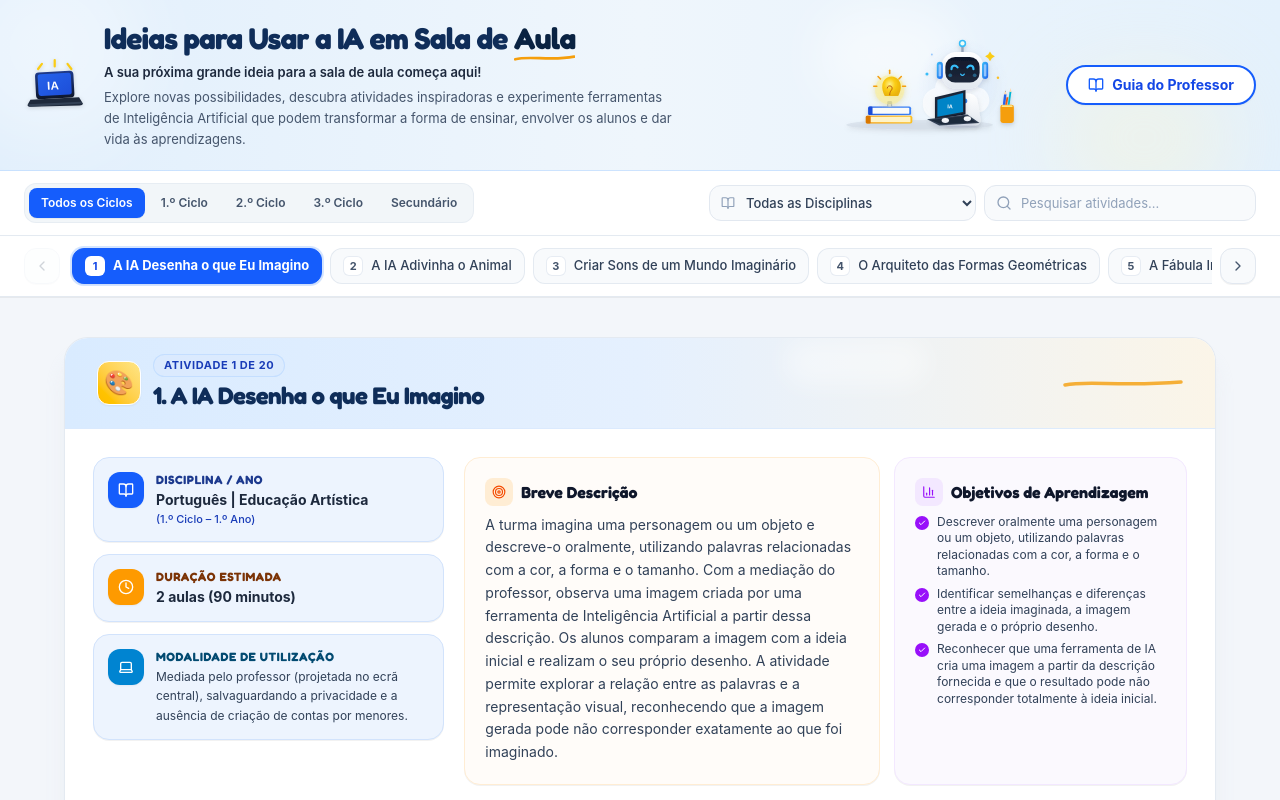
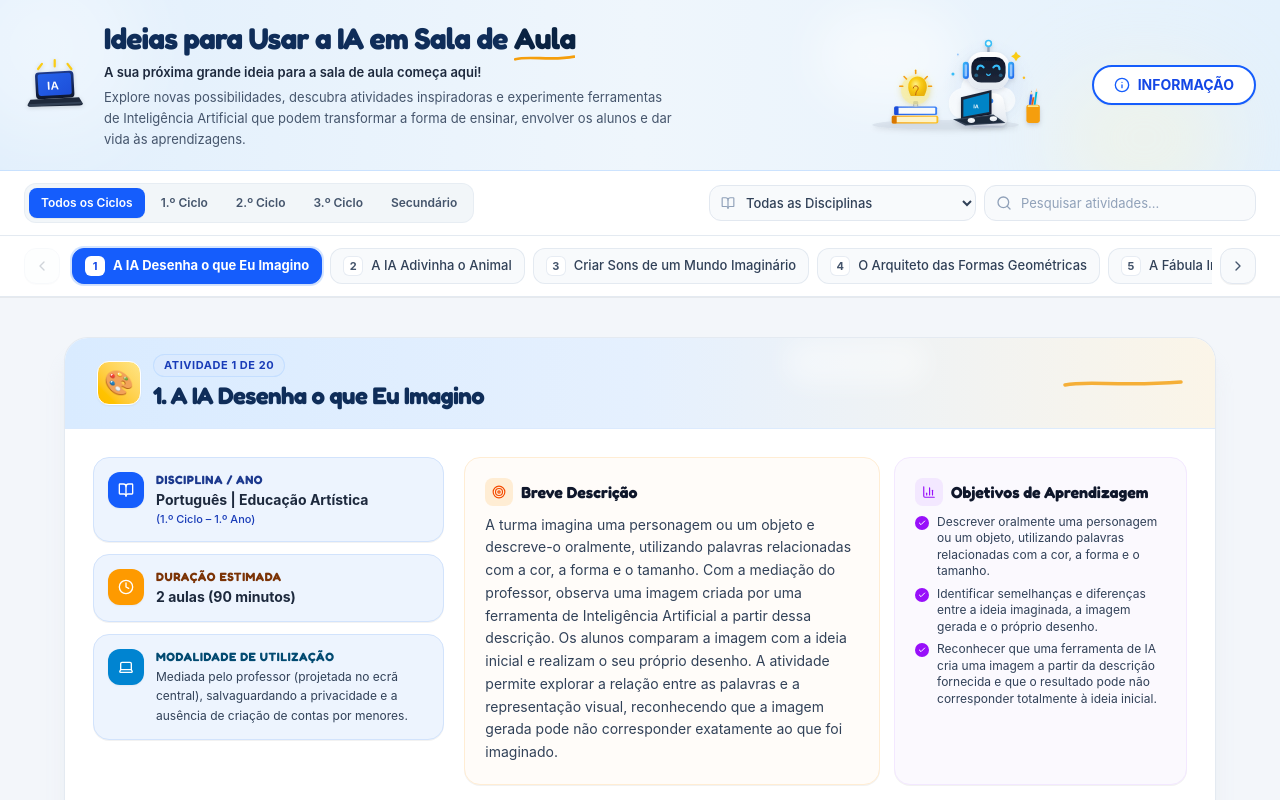
Before and after one commit to 5Anos/IdeiasIASaladeAula, a React (Vite) app: page / in a window 1280 px wide. Shown: the top 800 px of the page. Built offline with nearby package versions, Linux system fonts and the light colour scheme.

Commit message:
refactor: rename "Guia do Professor" to "INFORMAÇÃO"
Update the interface to use more generic terminology by renaming the "Guia do Professor" label and button to "INFORMAÇÃO" and replacing the associated icon with an Info icon.

```diff
--- a/src/components/Navbar.tsx
+++ b/src/components/Navbar.tsx
@@ -1,5 +1,5 @@
 import React from 'react';
-import { Search, X, BookOpen } from 'lucide-react';
+import { Search, X, BookOpen, Info } from 'lucide-react';
 import { HeaderIllustration } from './HeaderIllustration';
 import { HeaderLaptopIcon } from './HeaderLaptopIcon';
 
@@ -92,13 +92,14 @@ export const Navbar: React.FC<NavbarProps> = ({
                 <HeaderIllustration className="w-full h-auto" />
               </div>
 
-              {/* Guia do Professor Button */}
+              {/* Informação Button */}
               <button
                 onClick={onOpenGuide}
+                aria-label="Abrir informação"
                 className="h-10 px-4 sm:px-5 rounded-full text-xs sm:text-sm font-bold text-blue-700 bg-white hover:bg-blue-50 border-2 border-blue-600 inline-flex items-center gap-2 transition-all cursor-pointer shadow-xs hover:shadow-md active:scale-98 shrink-0"
               >
-                <BookOpen className="w-4 h-4 text-blue-600 shrink-0" />
-                <span>Guia do Professor</span>
+                <Info className="w-4 h-4 text-blue-600 shrink-0" />
+                <span>INFORMAÇÃO</span>
               </button>
             </div>
 
--- a/src/components/TeacherGuideModal.tsx
+++ b/src/components/TeacherGuideModal.tsx
@@ -3,8 +3,6 @@ import {
   X,
   ShieldAlert,
   Scale,
-  Sparkles,
-  Clock,
   Users,
   Compass,
   FileCheck2,
@@ -39,7 +37,7 @@ export const TeacherGuideModal: React.FC<TeacherGuideModalProps> = ({
             </div>
             <div>
               <h2 id="teacher-guide-title" className="text-xl sm:text-2xl font-bold font-heading text-slate-900 leading-tight">
-                Guia Pedagógico para o Professor
+                INFORMAÇÃO
               </h2>
               <p className="text-xs sm:text-sm text-slate-500 mt-0.5">
                 Princípios curriculares, enquadramento ético-legal e orientações didáticas para a sala de aula
@@ -49,8 +47,8 @@ export const TeacherGuideModal: React.FC<TeacherGuideModalProps> = ({
 
           <button
             onClick={onClose}
-            aria-label="Fechar guia do professor"
-            className="p-2 rounded-xl text-slate-400 hover:text-slate-600 hover:bg-slate-100 transition-colors shrink-0"
+            aria-label="Fechar informação"
+            className="p-2 rounded-xl text-slate-400 hover:text-slate-600 hover:bg-slate-100 transition-colors shrink-0 cursor-pointer"
           >
             <X className="w-5 h-5" />
           </button>
@@ -108,36 +106,13 @@ export const TeacherGuideModal: React.FC<TeacherGuideModalProps> = ({
             </div>
           </div>
 
-          {/* Card 3: Flexibilidade Didática e Gestão Pedagógica */}
-          <div className="p-4 sm:p-5 rounded-2xl bg-[#fffaf2] border border-amber-200/80 shadow-2xs">
-            <div className="flex items-center gap-2.5 text-amber-950 font-bold font-heading text-sm sm:text-base mb-2">
-              <div className="w-8 h-8 rounded-lg bg-amber-500 text-white flex items-center justify-center shrink-0">
-                <Clock className="w-4 h-4" />
-              </div>
-              <h3>3. Gestão Flexível do Tempo e Metodologia Adaptável</h3>
-            </div>
-            <p className="text-slate-700">
-              A proposta estruturada em 4 etapas apresentada nas fichas é uma <strong>sugestão organizativa e não um dogma inflexível</strong>. O professor tem plena autonomia para adaptar a cadência ao ritmo da sua turma:
-            </p>
-            <ul className="mt-2.5 space-y-1.5 text-xs text-slate-600">
-              <li className="flex items-start gap-1.5">
-                <CheckCircle2 className="w-3.5 h-3.5 text-amber-600 shrink-0 mt-0.5" />
-                <span><strong>Versão Essencial vs. Extensão:</strong> Cada ficha discrimina o percurso mínimo indispensável (que garante os objetivos essenciais) e extensões opcionais multimédia para turmas com mais tempo ou recursos.</span>
-              </li>
-              <li className="flex items-start gap-1.5">
-                <CheckCircle2 className="w-3.5 h-3.5 text-amber-600 shrink-0 mt-0.5" />
-                <span><strong>Avaliação Formativa e Critérios Observáveis:</strong> Privilegie o feedback contínuo sobre o processo (formulação de hipóteses, deteção de erros da IA, justificação de opções) em vez de avaliar apenas o produto final.</span>
-              </li>
-            </ul>
-          </div>
-
-          {/* Card 4: Inclusão, Diferenciação e Alternativas Sem Dispositivos */}
+          {/* Card 3: Inclusão, Diferenciação e Alternativas Sem Dispositivos */}
           <div className="p-4 sm:p-5 rounded-2xl bg-[#faf5ff] border border-purple-200/80 shadow-2xs">
             <div className="flex items-center gap-2.5 text-purple-950 font-bold font-heading text-sm sm:text-base mb-2">
               <div className="w-8 h-8 rounded-lg bg-purple-600 text-white flex items-center justify-center shrink-0">
                 <Users className="w-4 h-4" />
               </div>
-              <h3>4. Inclusão, Diferenciação Pedagógica e Modo Desconectado</h3>
+              <h3>3. Inclusão, Diferenciação Pedagógica e Modo Desconectado</h3>
             </div>
             <p className="text-slate-700">
               A tecnologia deve nivelar oportunidades sem gerar dependência ou exclusão:
@@ -158,13 +133,13 @@ export const TeacherGuideModal: React.FC<TeacherGuideModalProps> = ({
             </div>
           </div>
 
-          {/* Card 5: Integridade Académica, Autoria e Direitos de Autor */}
+          {/* Card 4: Integridade Académica, Autoria e Direitos de Autor */}
           <div className="p-4 sm:p-5 rounded-2xl bg-[#f4f7fb] border border-slate-200 shadow-2xs">
             <div className="flex items-center gap-2.5 text-slate-900 font-bold font-heading text-sm sm:text-base mb-2">
               <div className="w-8 h-8 rounded-lg bg-slate-700 text-white flex items-center justify-center shrink-0">
                 <Scale className="w-4 h-4" />
               </div>
-              <h3>5. Integridade Académica, Transparência de Autoria e Direitos de Imagem</h3>
+              <h3>4. Integridade Académica, Transparência de Autoria e Direitos de Imagem</h3>
             </div>
             <p className="text-slate-700">
               Promova desde cedo uma cultura explícita de honestidade intelectual e citação:
```
Also changed, not shown: .aistudio/artifacts/brain/b2aa7e81-65b3-418f-8b09-6d5d2fb44d1d/.tempmediaStorage/informacao-modal.png (added).
